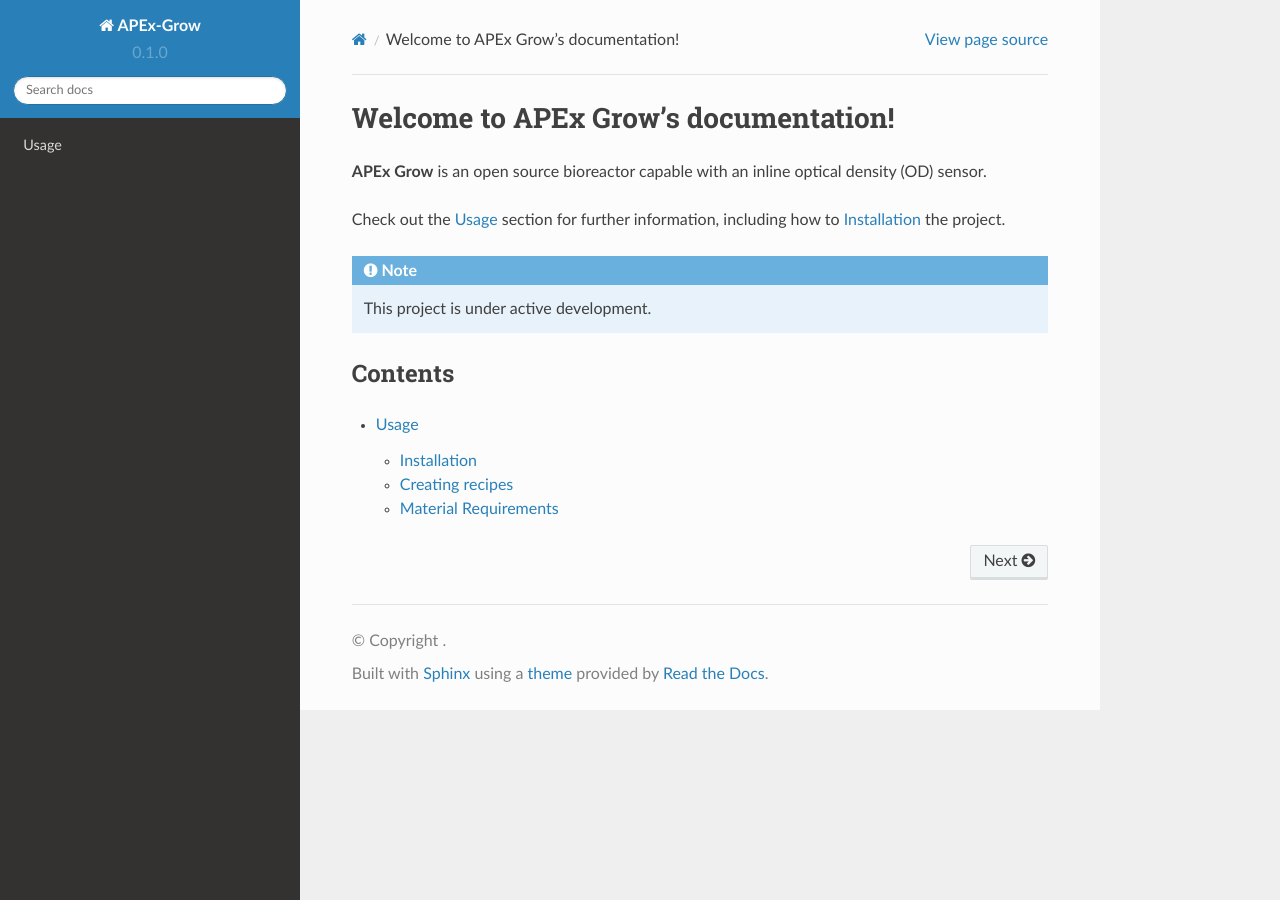
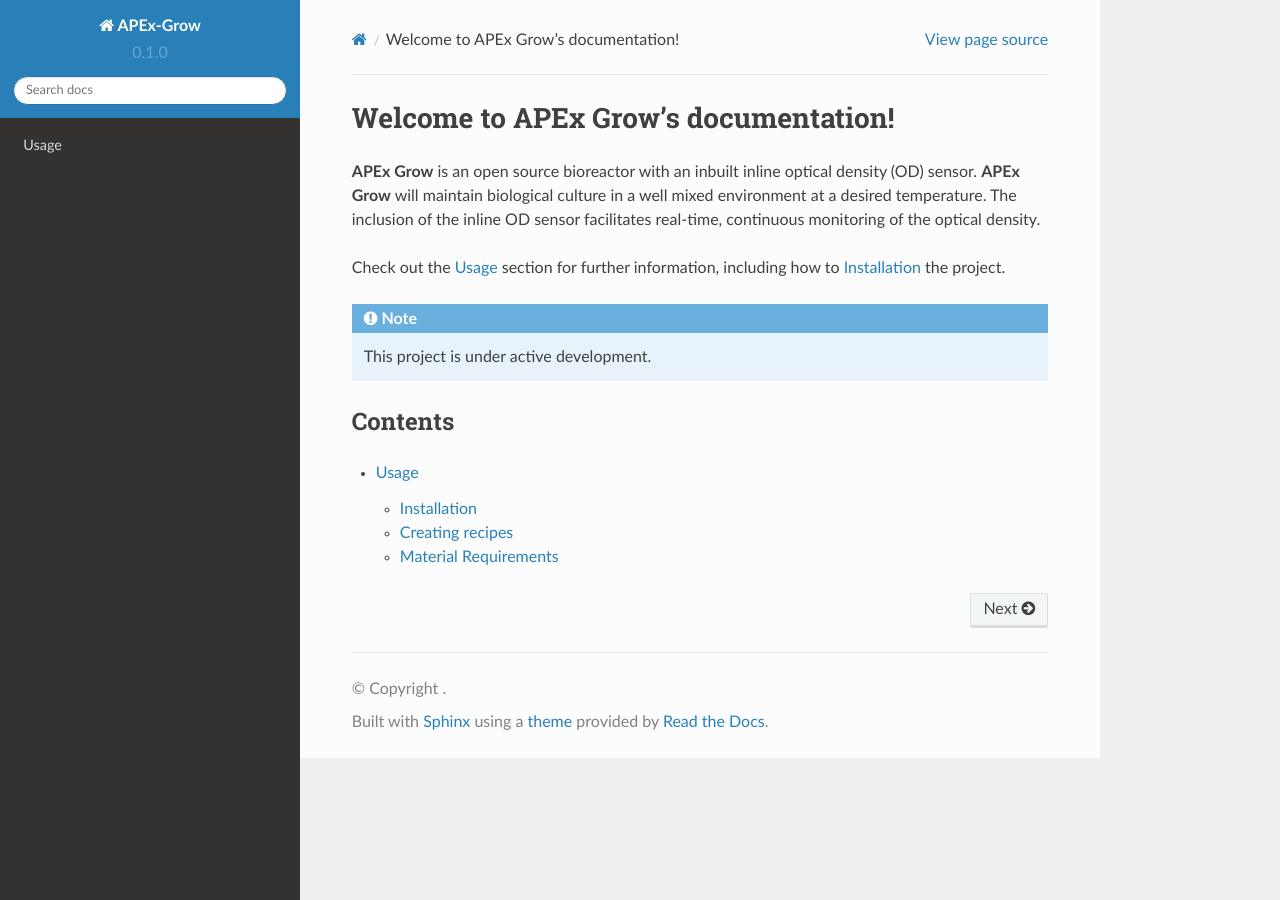
Before and after one commit to fcv0/APEx-grow, a Sphinx documentation site: the page built from docs/source/index.rst, in a window 1280 px wide. Built offline with Sphinx 7.4.7 and the Read the Docs theme 2.0.0, drawn with Linux system fonts in a browser that asks for light colours; pages that are not in the unit, such as notebooks, are missing from menus.

Commit message:
Intro update

```diff
--- a/docs/source/index.rst
+++ b/docs/source/index.rst
@@ -1,7 +1,9 @@
 Welcome to APEx Grow's documentation!
 ===================================
 
-**APEx Grow** is an open source bioreactor capable with an inline optical density (OD) sensor.
+**APEx Grow** is an open source bioreactor with an inbuilt inline optical density (OD) sensor.
+**APEx Grow** will maintain biological culture in a well mixed environment at a desired temperature.
+The inclusion of the inline OD sensor facilitates real-time, continuous monitoring of the optical density.
 
 Check out the :doc:`usage` section for further information, including
 how to :ref:`installation` the project.
```
